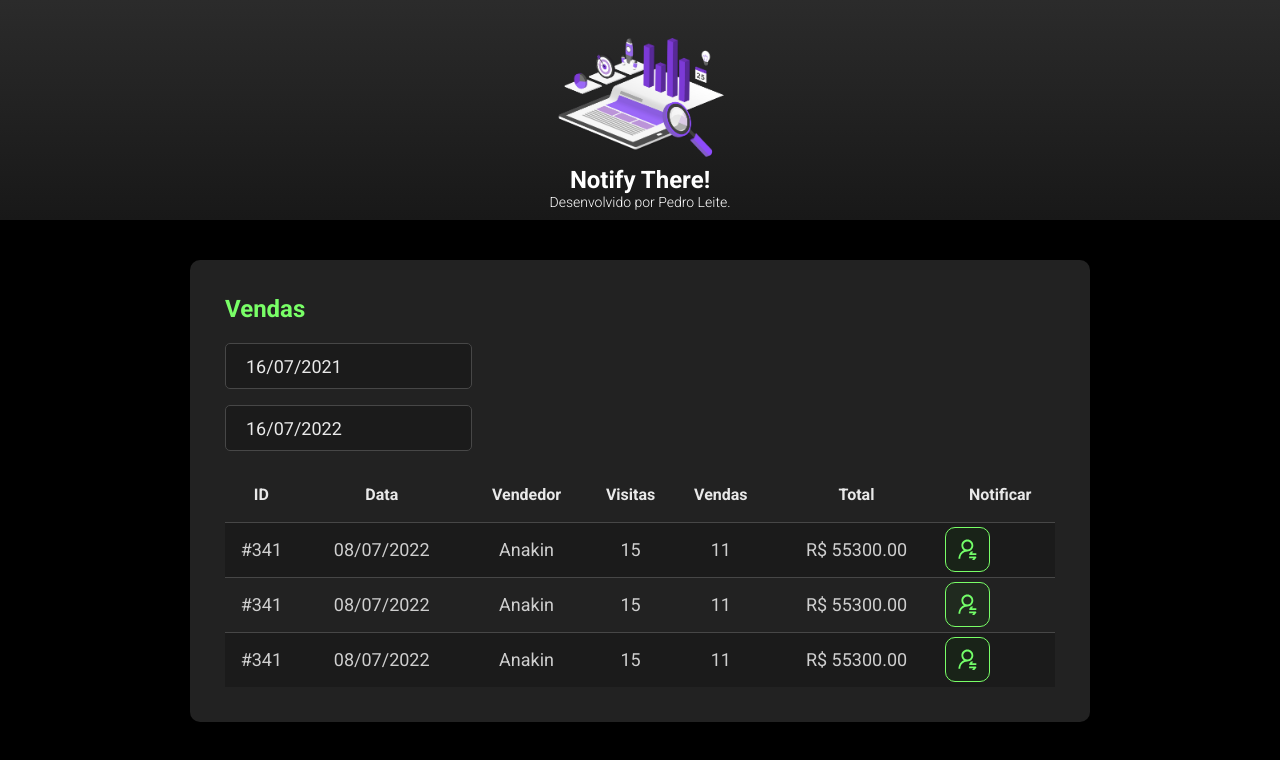
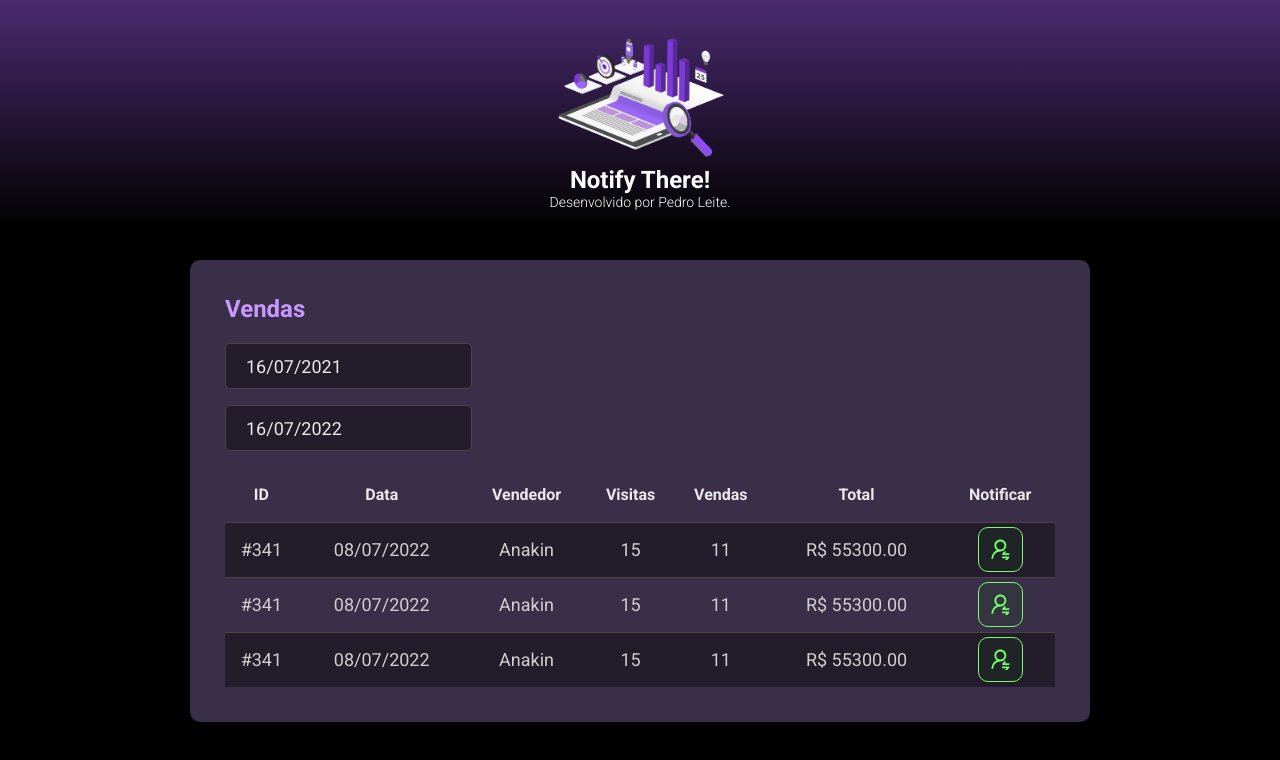
Before and after one commit to pedroafons/dsmeta, a React (Vite) app in the folder frontend/: page / in a window 1280 px wide. Shown: the top 760 px of the page. Built offline with nearby package versions, Linux system fonts and the light colour scheme.

Commit message:
layout desing changes

```diff
--- a/frontend/src/components/Header/styles.css
+++ b/frontend/src/components/Header/styles.css
@@ -1,5 +1,5 @@
 header {
-    background: linear-gradient(180deg, #2b2b2b 0%, #181818 100%);
+    background: linear-gradient(180deg, #4b2a70 0%, #030303 100%);
     height: 220px;
     display: flex;
     align-items: center;
--- a/frontend/src/components/SalesCard/styles.css
+++ b/frontend/src/components/SalesCard/styles.css
@@ -1,11 +1,11 @@
 .dsmeta-card {
-    background-color: #222;
+    background-color: #3A2F49;
     border-radius: 10px;
     padding: 30px 10px;
 }
 
 .dsmeta-sales-title {
-    color: #79ff67;
+    color: #c898ff;
     font-size: 24px;
     margin-bottom: 20px;
 }
@@ -18,7 +18,7 @@
 .dsmeta-form-control {
     width: 100%;
     height: 46px;
-    background-color: #1b1b1b;
+    background-color: #231C2B;
     border: 1px solid #474747;
     border-radius: 5px;
     color: #e9e9e9;
@@ -52,14 +52,14 @@
 }
 
 .dsmeta-sales-table tbody tr:hover>td {
-    background-color: #474747;
+    background-color: #4B4354;
 }
 
 .dsmeta-sales-table tbody tr:nth-child(odd) {
-    background-color: #1b1b1b;
+    background-color: #231C2B;
 }
 
-.dsmeta-red-btn-container {
+.dsmeta-green-btn-container {
     display: flex;
     justify-content: center;
 }
--- a/frontend/src/index.css
+++ b/frontend/src/index.css
@@ -11,14 +11,6 @@ body,
 html {
     background-color: #000;
     color: #fff;
-}
-
-header {
-    background: linear-gradient(180deg, #2b2b2b 0%, #181818 100%);
-    height: 220px;
-    display: flex;
-    align-items: center;
-    justify-content: center;
 }
 
 a,
```
